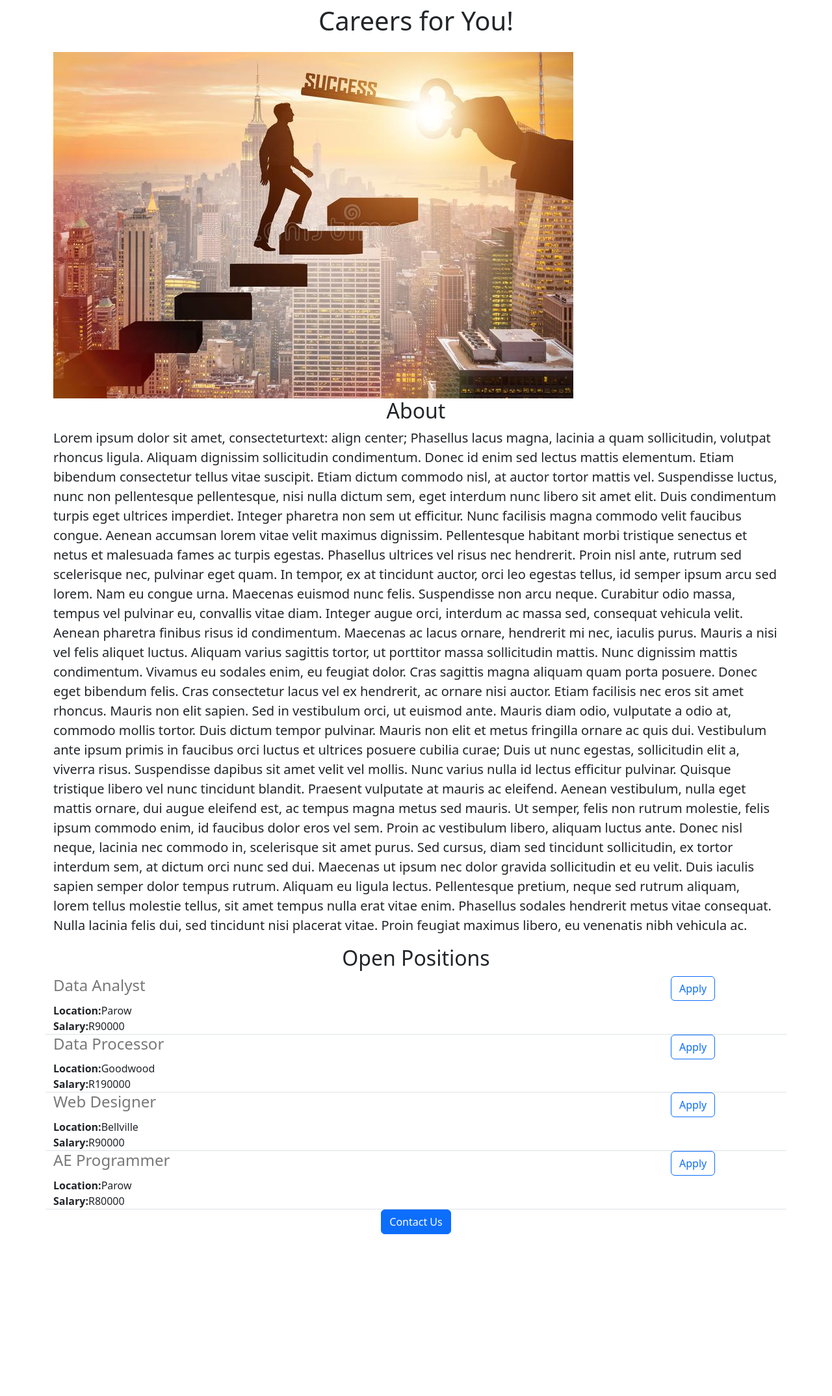
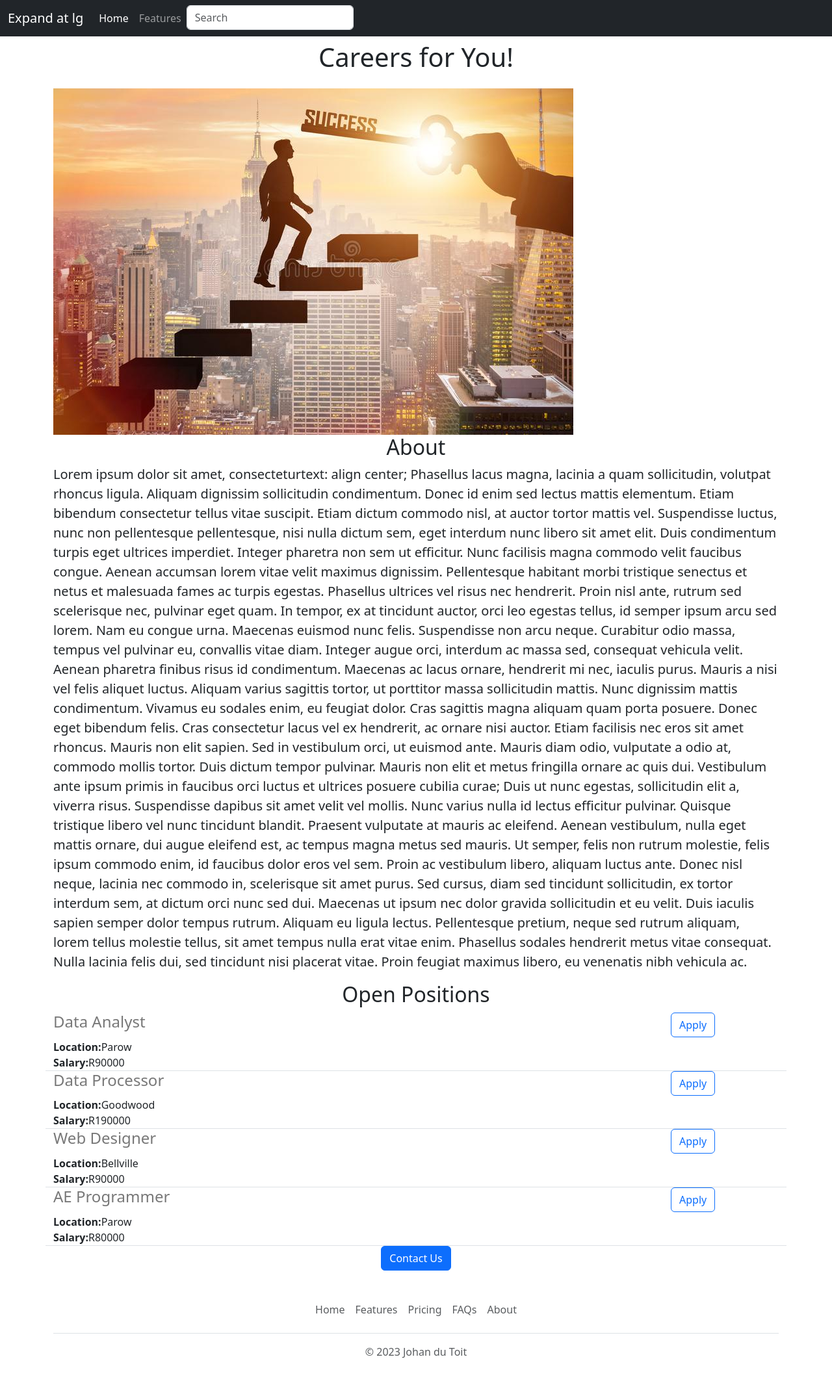
Before and after one commit to johandutoit62/my-career-webpage, a Flask app: page / in a window 1280 px wide. Shown: the whole page at 65% size. Before the commit the page ends 1899 px from the top, so only its background shows below. Run offline with Flask 2, Linux system fonts and the light colour scheme.

Commit message:
Add Menubar and footer. Also Mailto command in button

```diff
--- /dev/null
+++ b/templates/footer.html
@@ -0,0 +1,12 @@
+<div class="container">
+  <footer class="py-3 my-4">
+    <ul class="nav justify-content-center border-bottom pb-3 mb-3">
+      <li class="nav-item"><a href="#" class="nav-link px-2 text-muted">Home</a></li>
+      <li class="nav-item"><a href="#" class="nav-link px-2 text-muted">Features</a></li>
+      <li class="nav-item"><a href="#" class="nav-link px-2 text-muted">Pricing</a></li>
+      <li class="nav-item"><a href="#" class="nav-link px-2 text-muted">FAQs</a></li>
+      <li class="nav-item"><a href="#" class="nav-link px-2 text-muted">About</a></li>
+    </ul>
+    <p class="text-center text-muted">© 2023 Johan du Toit</p>
+  </footer>
+</div>
--- a/templates/home.html
+++ b/templates/home.html
@@ -8,6 +8,7 @@
   </head>
 
   <body>
+    {% include 'nav.html'%}
     <div class="container">
     <h1 class="text-center mt-2 mb-4">Careers for You!</h1>
     <img class="img-fluid" src="https://my-career-webpage-1.johandutoit62.repl.co/static/career.jpg" height='320'>
@@ -33,10 +34,10 @@ Quisque tristique libero vel nunc tincidunt blandit. Praesent vulputate at mauri
 
       </div>
       <div class="text-center">
-      <button class="btn btn-primary btn-large">Contact Us</button>
+        <a href="mailto:johandut@webmail.co.za?subject=Application%20for%20%7B%7B%20jobs%5B'title'%5D%7D%7D&body=Good%20day%2C%0D%0AMY%20id%20is%20%3CFill%20in%20ID%3E%0D%0A"class="btn btn-primary btn-large">Contact Us</a>
       </div>
     </div>
-
+ {% include 'footer.html' %}
   </body>
 
 
--- a/templates/jobs.html
+++ b/templates/jobs.html
@@ -1,4 +1,5 @@
-  <div class='border-bottom row' style="marginbottom:16px;">
+
+<div class='border-bottom row' style="marginbottom:16px;">
 
   <div class='col-10'>
     <h4 style="color:rgb(120,120,120);margin-botton:4px;padding-bottom:4px;">
@@ -16,7 +17,7 @@
           </div>
           {% endif %}
   </div>
-    <div class='col-2'>
-    <button type='button' class='btn btn-outline-primary'>Apply</button>
+    <div class='col-2 padding-right:16px'>
+      <a href="mailto:johandut@webmail.coza?subject=Application for {{job['title']}}" class="btn btn-outline-primary float-right align-middle">Apply</a>
     </div>
     </div>
--- /dev/null
+++ b/templates/nav.html
@@ -0,0 +1,23 @@
+ <nav class="navbar navbar-expand-lg navbar-dark bg-dark" aria-label="Fifth navbar example">
+    <div class="container-fluid">
+      <a class="navbar-brand" href="#">Expand at lg</a>
+      <button class="navbar-toggler" type="button" data-bs-toggle="collapse" data-bs-target="#navbarsExample05" aria-controls="navbarsExample05" aria-expanded="false" aria-label="Toggle navigation">
+        <span class="navbar-toggler-icon"></span>
+      </button>
+
+      <div class="collapse navbar-collapse" id="navbarsExample05">
+        <ul class="navbar-nav me-auto mb-2 mb-lg-0">
+          <li class="nav-item">
+            <a class="nav-link active" aria-current="page" href="#">Home</a>
+          </li>
+          <li class="nav-item">
+            <a class="nav-link" href="#">Features</a>
+          </li>
+
+
+        <form role="search">
+          <input class="form-control" type="search" placeholder="Search" aria-label="Search">
+        </form>
+      </div>
+    </div>
+  </nav>
```
Also changed, not shown: 1 other file.
